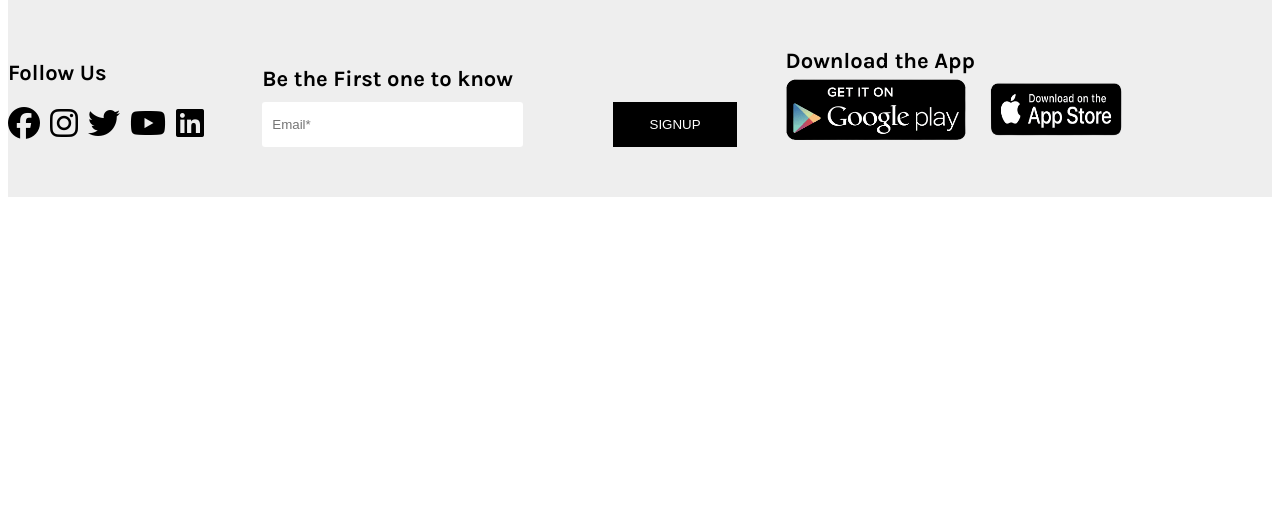
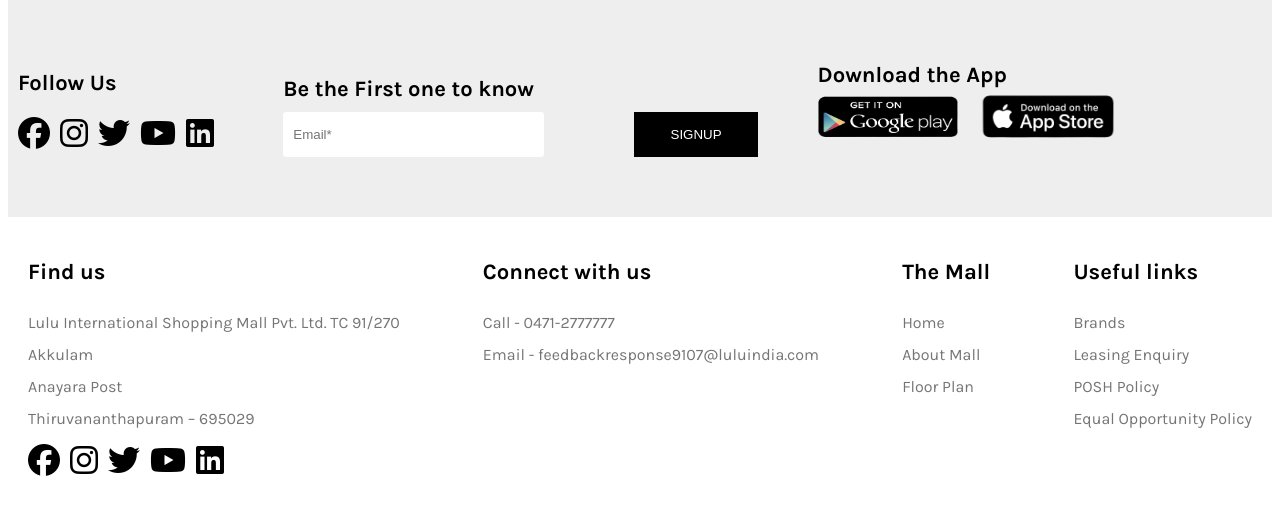
Before and after one commit to binoybarnabas/lulu-tvm, a plain HTML site: page pages/headerAndFooter/header.html in a window 1280 px wide. Shown: the part 156-670 px from the top of the page. Drawn offline with Linux system fonts and the light colour scheme.

Commit message:
fix:completed header and footer

```diff
--- a/pages/headerAndFooter/header.html
+++ b/pages/headerAndFooter/header.html
@@ -10,6 +10,12 @@
     <link rel="preconnect" href="https://fonts.gstatic.com" crossorigin />
     <link
       href="https://fonts.googleapis.com/css2?family=Karla:wght@700&family=Lora:wght@600&family=Roboto:wght@400;500&display=swap"
+      rel="stylesheet"
+    />
+    <link rel="preconnect" href="https://fonts.googleapis.com" />
+    <link rel="preconnect" href="https://fonts.gstatic.com" crossorigin />
+    <link
+      href="https://fonts.googleapis.com/css2?family=Karla&display=swap"
       rel="stylesheet"
     />
   </head>
@@ -83,8 +89,61 @@
         <div class="app-wrapper">
           Download the App
           <div class="apps">
-            <img src="/assets/headerAndFooter/images.png" alt="img1" />
-            <img src="/assets/headerAndFooter/images (1).png" alt="img2" />
+            <a href=""
+              ><img
+                id="playstore"
+                src="/assets/headerAndFooter/images.png"
+                alt="img1"
+            /></a>
+            <a href=""
+              ><img src="/assets/headerAndFooter/images (1).png" alt="img2"
+            /></a>
+          </div>
+        </div>
+      </div>
+
+      <div class="contactfooter">
+        <div class="contactfooterflexWrapper">
+          <div class="findus">
+            <p>Find us</p>
+            <div class="finduscontentwrapper">
+              Lulu International Shopping Mall Pvt. Ltd. TC 91/270 <br>Akkulam <br>
+              Anayara Post <br>Thiruvananthapuram – 695029
+            </div>
+            <div class="social-icons bottom-icons">
+              <a href=""><i class="fa-brands fa-facebook fa-2xl" s></i></a>
+              <a href=""><i class="fa-brands fa-instagram fa-2xl"></i></a>
+              <a href=""><i class="fa-brands fa-twitter fa-2xl"></i></a>
+              <a href=""><i class="fa-brands fa-youtube fa-2xl"></i></a>
+              <a href=""><i class="fa-brands fa-linkedin fa-2xl"></i></a>
+            </div>
+          </div>
+
+          <div class="connectwithus">
+            <p>Connect with us</p>
+            <div class="finduscontentwrapper">
+              <a href="tel:0471-2777777">Call - 0471-2777777</a>
+              <br />
+              <a href="mailto:feedbackresponse9107@luluindia.com">Email - feedbackresponse9107@luluindia.com</a>
+            </div>
+          </div>
+          <div class="themall">
+            <p>The Mall</p>
+            <div class="finduscontentwrapper">
+              <a href="">Home</a><br />
+              <a href="">About Mall</a><br />
+              <a href="">Floor Plan</a><br />
+            </div>
+          </div>
+          <div class="usefullinks">
+            <p>Useful links</p>
+            <div class="finduscontentwrapper">
+              <a href="">Brands</a><br />
+              <a href="">Leasing Enquiry</a><br />
+              <a href="">POSH Policy</a><br />
+              <a href="">Equal Opportunity Policy</a><br />
+            </div>
+
           </div>
         </div>
       </div>
--- a/styles/header/header.css
+++ b/styles/header/header.css
@@ -8,11 +8,6 @@
   height: 70px;
   margin-top: 15px;
 }
-
-/* .border-animation {
-  border-top: 2px solid #000;
-  animation: borderAnimation 1s forwards;
-} */
 
 .nav-bar-wrapper-text {
   padding-left: 7%;
@@ -238,13 +233,16 @@
     opacity: 50%;
   }
 }
-
+i {
+  color: initial;
+}
 .social-and-newsletter {
   display: flex;
   background-color: #eeeeee;
   justify-content: space-between;
   height: 200px;
   align-items: center;
+  padding: 10px;
 }
 footer h4 {
   /* font-family: "Karla", sans-serif; */
@@ -281,6 +279,12 @@
   margin-top: 10px;
 }
 
+.news-letter-inp-bt :hover {
+  animation-name: social-hover;
+  animation-duration: 0.25s;
+  opacity: 50%;
+}
+
 .news-letter {
   font-family: "karla";
   font-size: 22px;
@@ -299,7 +303,39 @@
   display: flex;
 }
 
+#playstore {
+  width: 140px;
+  height: 48px;
+  padding-top: 5px;
+}
 .apps img {
   width: 180px;
   /* height: 50px; */
 }
+
+.contactfooterflexWrapper {
+  display: flex;
+  justify-content: space-between;
+  padding: 20px;
+}
+.contactfooterflexWrapper p {
+  font-family: "karla";
+  font-size: 22px;
+  font-weight: 700;
+}
+.contactfooterflexWrapper a,
+.finduscontentwrapper {
+  font-family: "Karla", Sans-serif;
+  font-size: 16px;
+  font-weight: 400;
+  font-style: normal;
+  text-decoration: none;
+  line-height: 2em;
+  letter-spacing: 0px;
+  word-spacing: 0em;
+  color: #757575;
+}
+
+.bottom-icons{
+  padding-top: 10px;
+}
```
